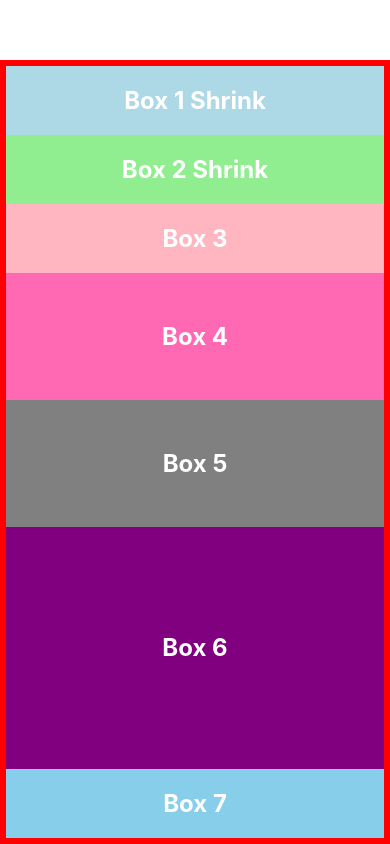
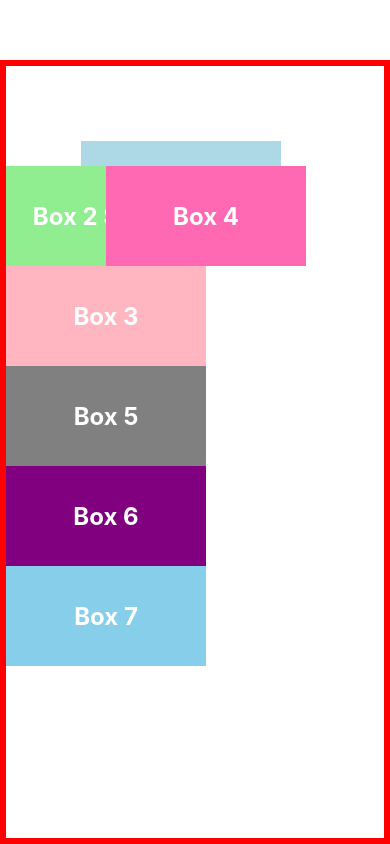
Before and after one commit to sudhir-tiwari2002/ReactNativeLayout, a React Native app: screen / in a window 390 px wide. Built offline with nearby package versions, Linux system fonts and the light colour scheme.

Commit message:
position absolute and relative

```diff
--- a/App.js
+++ b/App.js
@@ -7,12 +7,12 @@ export default function App() {
 
     // </View>
     <View style={styles.container}>
-      <Box style={{ backgroundColor: "lightblue"  }}>Box 1 Shrink</Box>
+      <Box style={{ backgroundColor: "lightblue" , top:75 , left :75 }}>Box 1 Shrink</Box>
       <Box style={{ backgroundColor: "lightgreen"  }}>Box 2 Shrink</Box>
       <Box style={{ backgroundColor: "lightpink" ,  }}>Box 3</Box>
-      <Box style={{ backgroundColor: "hotpink" ,flexGrow:1 }}>Box 4</Box>
-      <Box style={{ backgroundColor: "gray" , flexGrow:1}}>Box 5</Box>
-      <Box style={{ backgroundColor: "purple",flexGrow:3 }}>Box 6</Box>
+      <Box style={{ backgroundColor: "hotpink"  , position:"absolute",top:100, left:100}}>Box 4</Box>
+      <Box style={{ backgroundColor: "gray" }}>Box 5</Box>
+      <Box style={{ backgroundColor: "purple"}}>Box 6</Box>
       <Box style={{ backgroundColor: "skyblue", }}>Box 7</Box>
     </View>
   );
@@ -21,10 +21,6 @@ export default function App() {
 const styles = StyleSheet.create({
   container: {
     flex:1,
-
-
-
-
     marginTop: 60,
     borderWidth: 6,
     borderColor: "red",
--- a/components/Box.js
+++ b/components/Box.js
@@ -11,10 +11,12 @@ export default function Box({children,style}) {
 
 const styles =StyleSheet.create({
     box:{
-        // backgroundColor:"#fff",
+
         padding:20,
        justifyContent:"center",
-      //  flexGrow:1
+       width:200,
+       height:100
+
 
     },
     text:{
```
